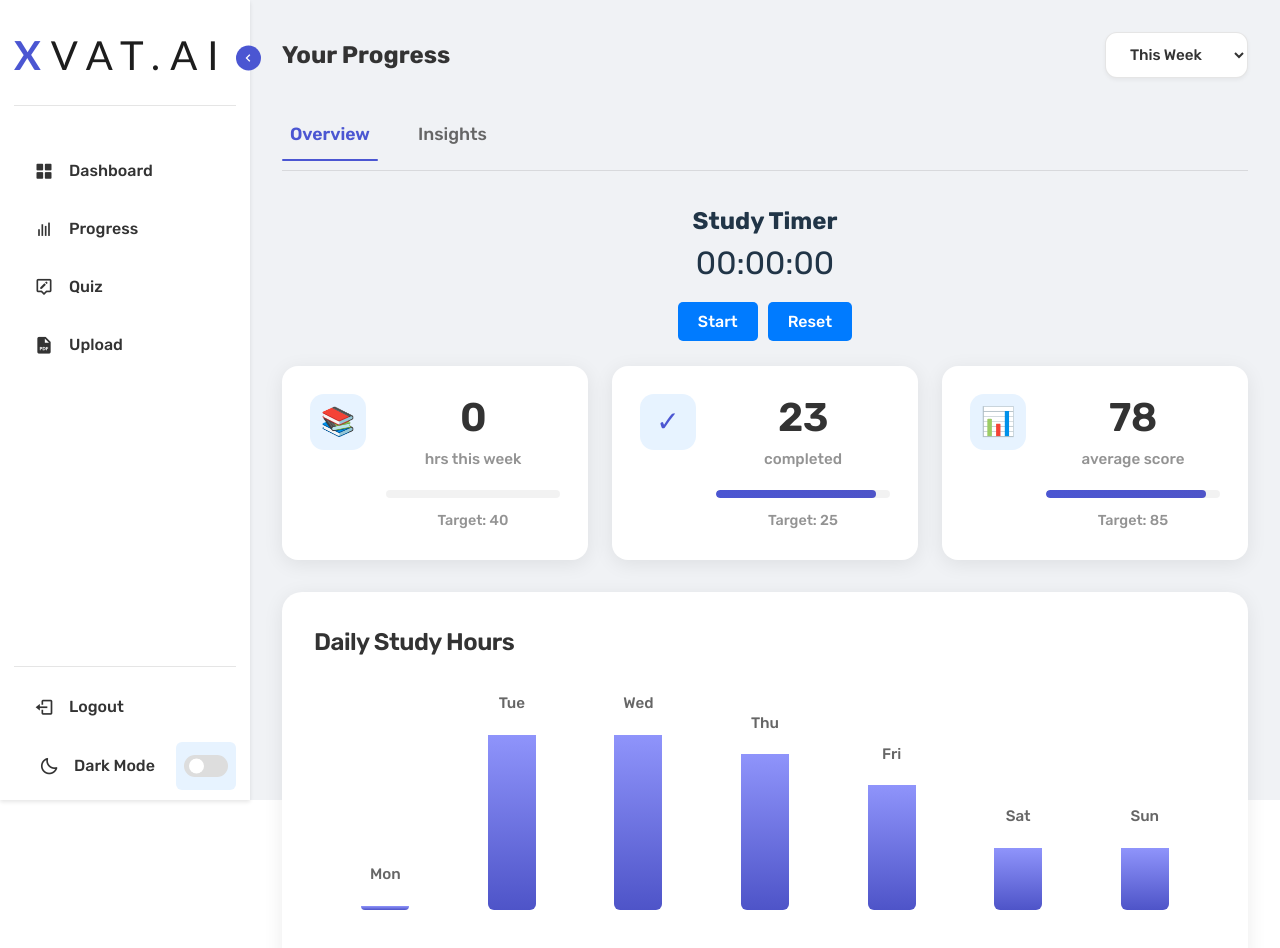
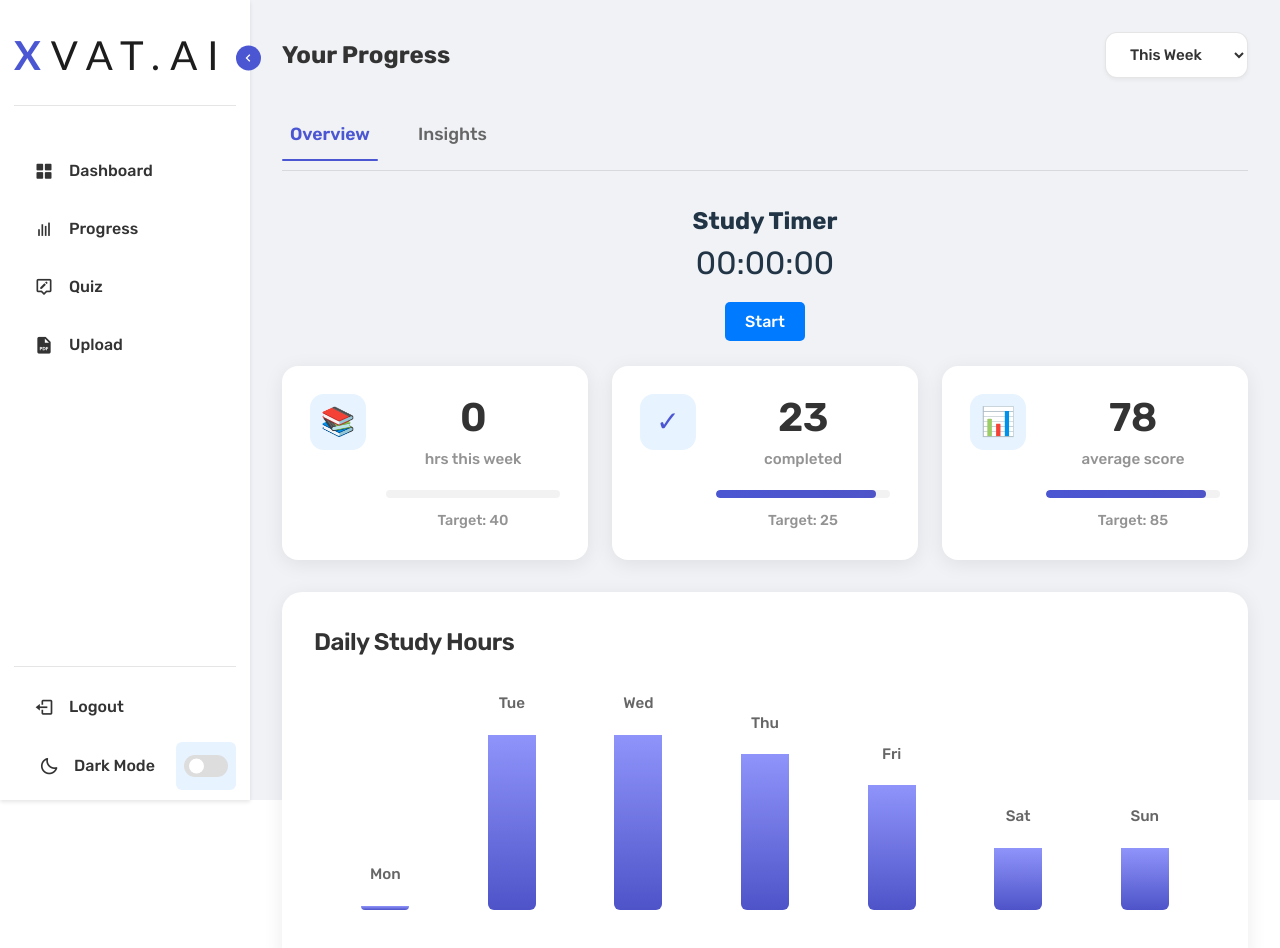
Before and after one commit to kidscoots101/XVAT-AI, a React (Vite) app: page /progress in a window 1280 px wide. Shown: the top 948 px of the page. Built offline with nearby package versions, Linux system fonts and the light colour scheme.

Commit message:
Remove reset button

```diff
--- a/src/components/Progress.tsx
+++ b/src/components/Progress.tsx
@@ -128,7 +128,6 @@ const Progress = () => {
         <button onClick={handleStartStopTimer}>
           {isTimerRunning ? 'Stop' : 'Start'}
         </button>
-        <button onClick={handleResetTimer}>Reset</button>
       </div>
 
         {activeTab === 'overview' && (
```
